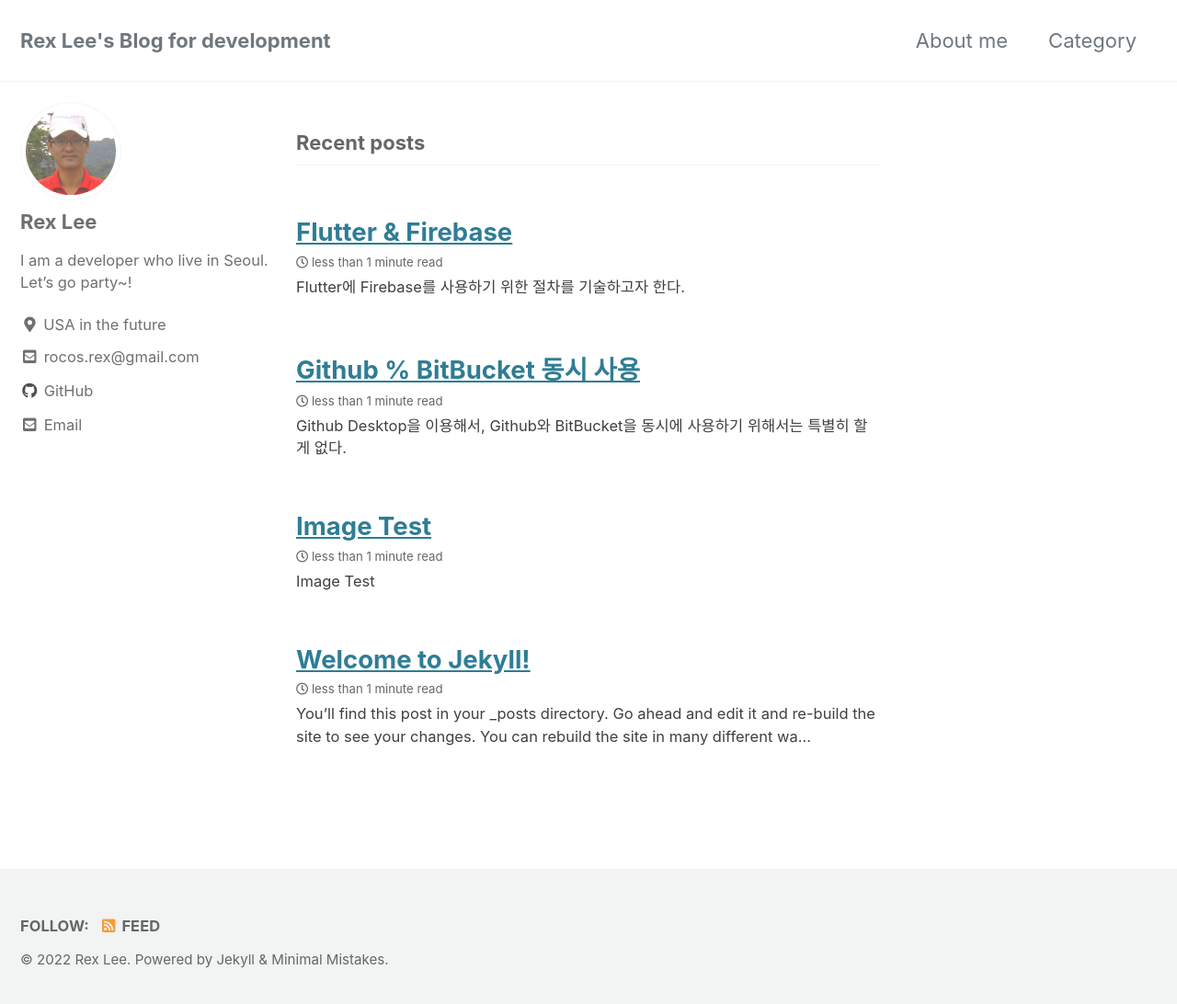
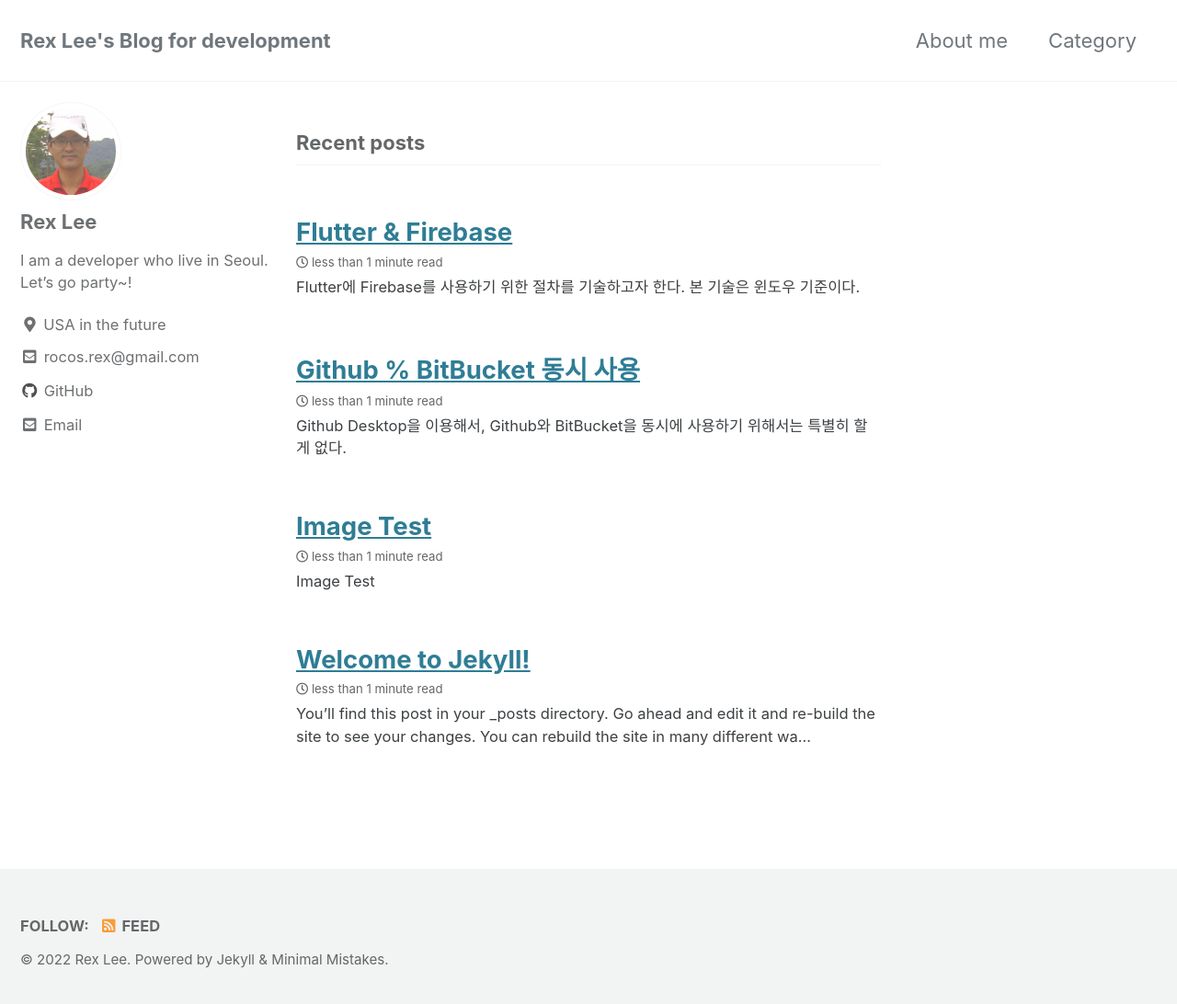
Before and after one commit to rocosrex/rocosrex.github.io, a Jekyll site: the page built from index.html, in a window 1280 px wide and 1100 px high. Shown: the top 1092 px of the window at 92% size. Built offline with Jekyll 4.4.1, drawn with Linux system fonts in a browser that asks for light colours; cached includes are drawn as plain includes; the list of posts is cut into pages by our own code.

Commit message:
Update 2022-11-29-Futter & Firebase.md

```diff
--- a/_posts/2022-11-29-Futter & Firebase.md
+++ b/_posts/2022-11-29-Futter & Firebase.md
@@ -3,7 +3,7 @@
 date: 2022-11-29 11-29-00 +0900
 categories: Git
 ---
-Flutter에 Firebase를 사용하기 위한 절차를 기술하고자 한다.
+Flutter에 Firebase를 사용하기 위한 절차를 기술하고자 한다. 본 기술은 윈도우 기준이다.
 
 
 
@@ -17,4 +17,18 @@
 
 
 
-##### 2. F
+##### 2. [Firebase CLI ](https://firebase.google.com/docs/cli?hl=ko#setup_update_cli)를 설치 한다.
+
+<img src="https://raw.githubusercontent.com/rocosrex/rocosrex.github.io/main/assets/images/blogimage-20221129104611185.png" alt="image-20221129104611185" style="zoom: 50%;" />
+
+이 작업은 firebase-tools-instant-win.exe 를 다운로드 하는 것이다. 따로 설치 파일이 없다.
+
+이 파일을 Flutter Project folder가 있는 폴더에 놓고 사용해야 한다.
+
+<img src="https://raw.githubusercontent.com/rocosrex/rocosrex.github.io/main/assets/images/blogimage-20221129105129829.png" alt="image-20221129105129829" style="zoom: 50%;" />
+
+
+
+3. Firebase 로그인 및 테스트
+
+comman prompt를 실행 한 후,  firebase-tools-instant-win.exe가 있는 폴더로 이동하여 실행 시킨다.
```
